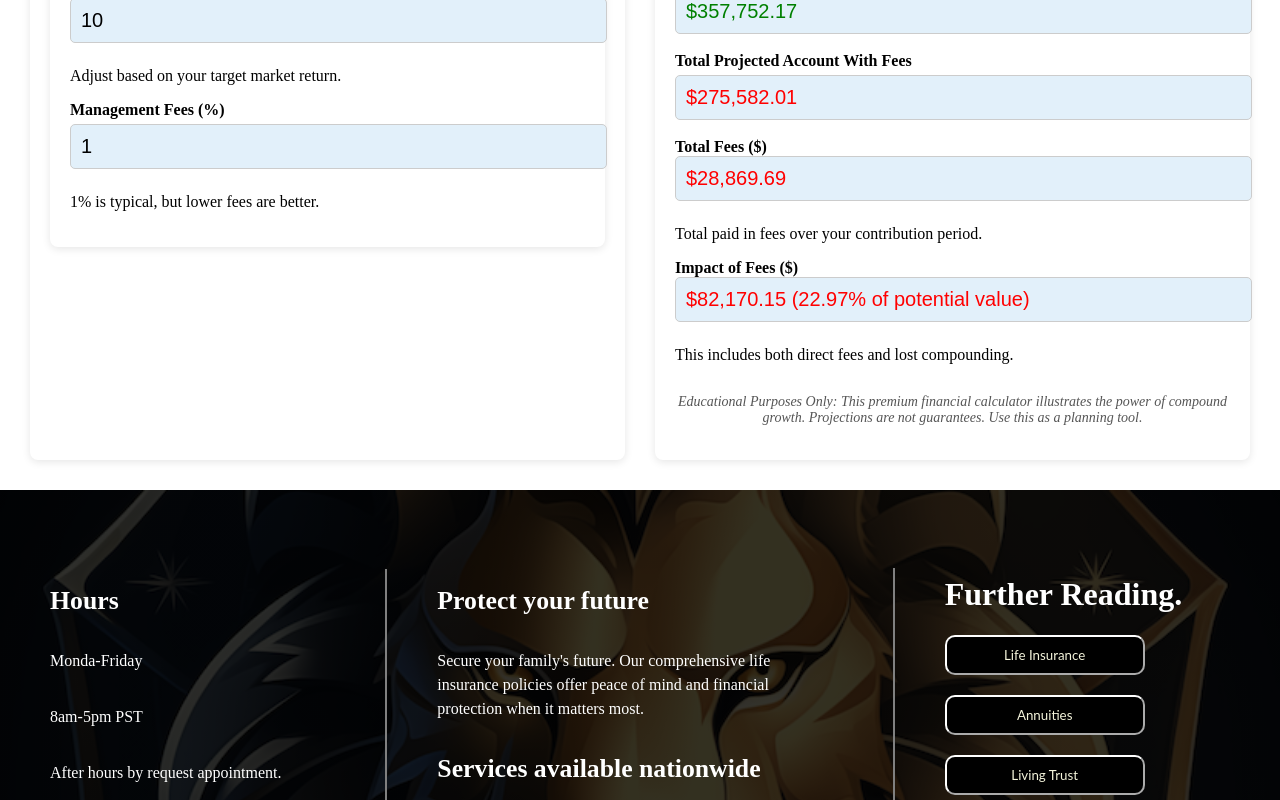
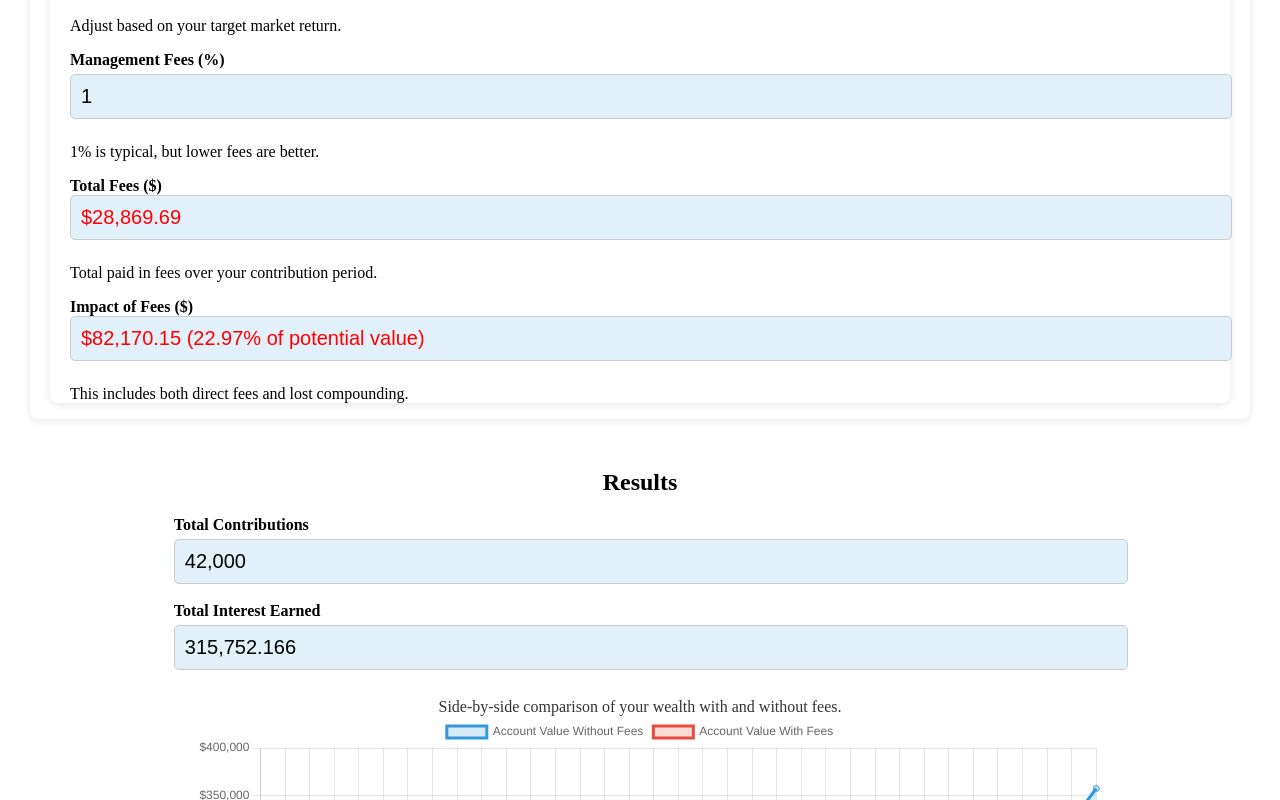
Before and after one commit to AspireHall/Lionguard, a React (Vite) app: page /retirementcalculator in a window 1280 px wide. Shown: the part 860-1660 px from the top of the page. Built offline with nearby package versions, Linux system fonts and the light colour scheme.

Commit message:
adjusted more css

```diff
--- a/src/Pages/RetirementCalculator/FeeImpactChart.jsx
+++ b/src/Pages/RetirementCalculator/FeeImpactChart.jsx
@@ -212,6 +212,30 @@ const FeeImpactChart = () => {
               onChange={handleInputChange}
             />
             <p>1% is typical, but lower fees are better.</p>
+            <span>
+              <strong>Total Fees ($)</strong>
+            </span>
+            <input
+              style={{ color: "red" }}
+              type="text"
+              readOnly
+              className={classes.input}
+              value={
+                "$" + Number(results.totalFees.toFixed(2)).toLocaleString()
+              }
+            />
+            <p>Total paid in fees over your contribution period.</p>
+            <span>
+              <strong>Impact of Fees ($)</strong>
+            </span>
+            <input
+              className={classes.input}
+              style={{ color: "red" }}
+              type="text"
+              readOnly
+              value={"$" + results.feeImpact.toLocaleString()}
+            />
+            <p>This includes both direct fees and lost compounding.</p>
           </form>
         </div>
         <div className={classes.resultsSection}>
@@ -286,28 +310,7 @@ const FeeImpactChart = () => {
               />
             </div>
           </div>
-          <span>
-            <strong>Total Fees ($)</strong>
-          </span>
-          <input
-            style={{ color: "red" }}
-            type="text"
-            readOnly
-            className={classes.input}
-            value={"$" + Number(results.totalFees.toFixed(2)).toLocaleString()}
-          />
-          <p>Total paid in fees over your contribution period.</p>
-          <span>
-            <strong>Impact of Fees ($)</strong>
-          </span>
-          <input
-            className={classes.input}
-            style={{ color: "red" }}
-            type="text"
-            readOnly
-            value={"$" + results.feeImpact.toLocaleString()}
-          />
-          <p>This includes both direct fees and lost compounding.</p>
+
           <p className={classes.disclaimer}>
             Educational Purposes Only: This premium financial calculator
             illustrates the power of compound growth. Projections are not
--- a/src/Pages/RetirementCalculator/FeeImpactChart.module.css
+++ b/src/Pages/RetirementCalculator/FeeImpactChart.module.css
@@ -6,7 +6,7 @@
   color: #333;
 }
 
-.pageWrapper {
+.page-wrapper {
   display: flex;
   flex-direction: column;
   min-height: 100vh;
@@ -37,9 +37,10 @@
 
 /* Form and results sections */
 .formSection,
-.resultsSection {
+.resultsection {
   background-color: #fff;
-  padding: 20px;
+  padding-left: 20px;
+  padding-right: 20px;
   border-radius: 8px;
   box-shadow: 0 2px 8px rgba(0, 0, 0, 0.1);
   flex: 1 1 45%;
```
